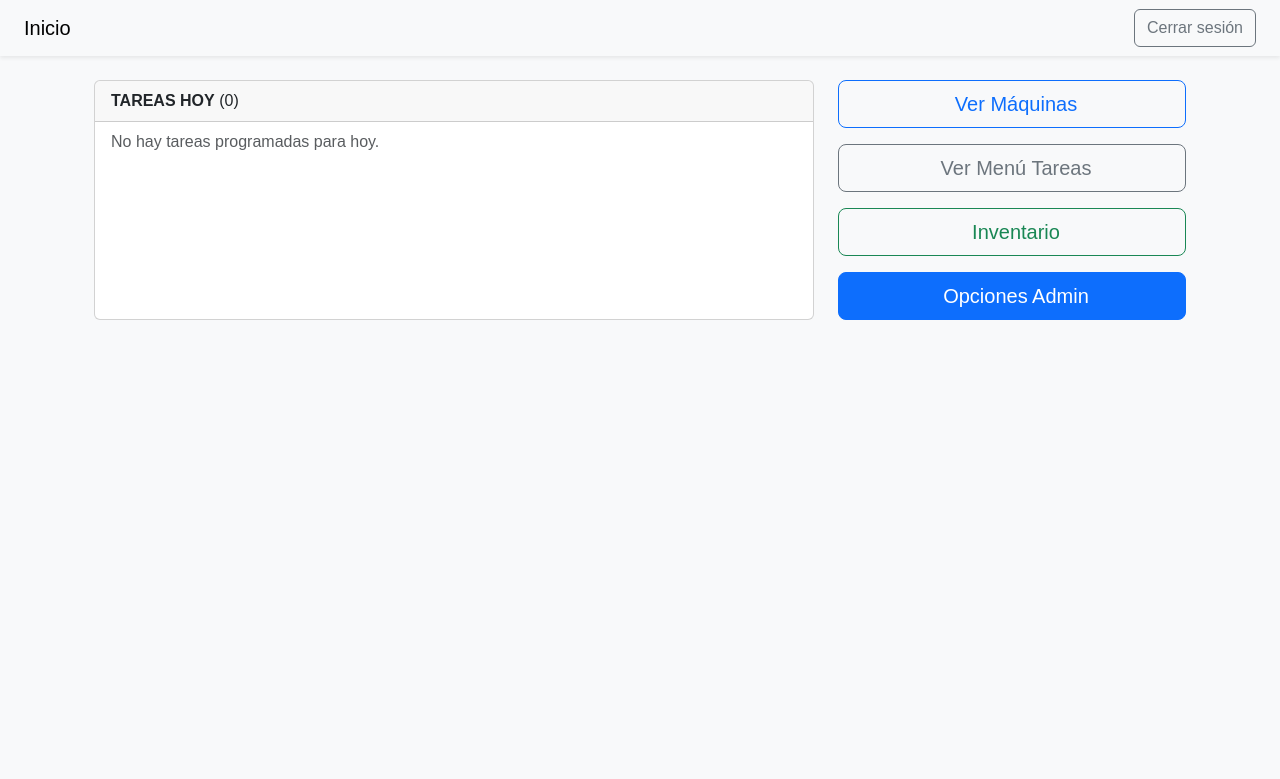
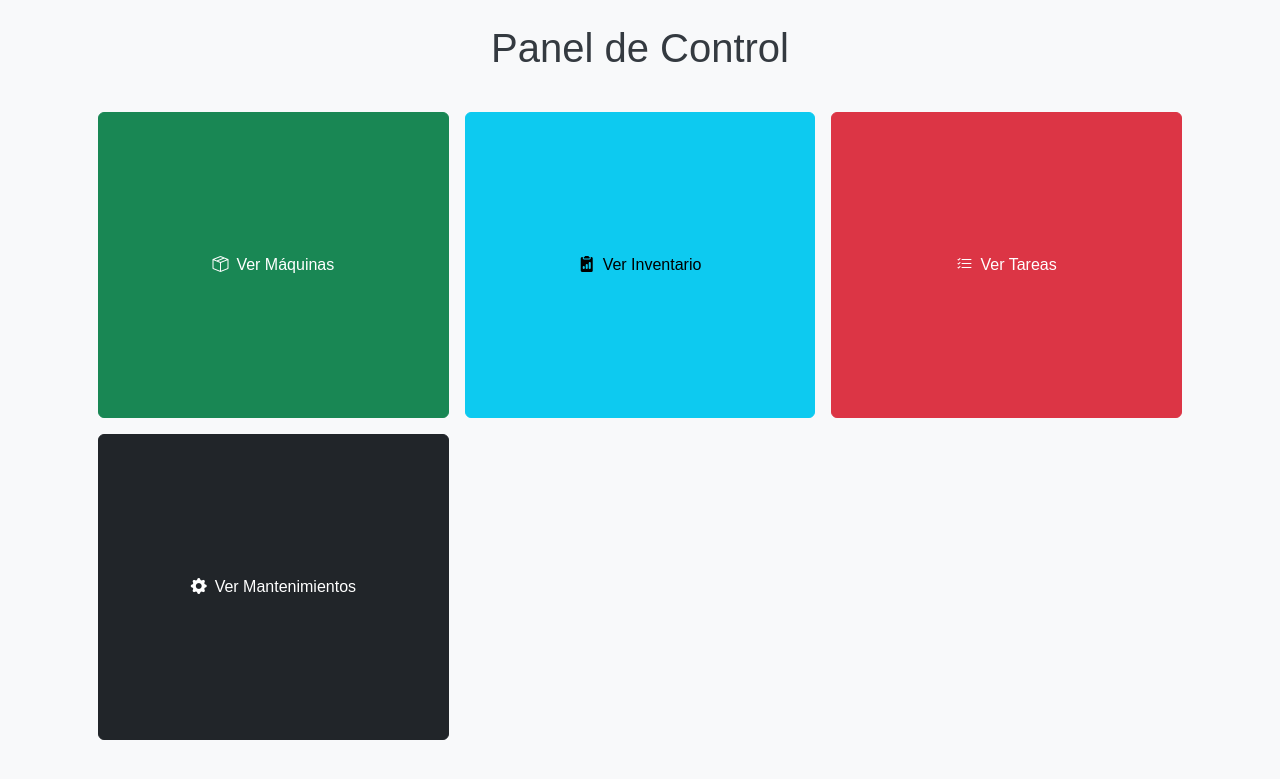
Before and after one commit to frangcisneros/mantenimiento-programado, a Django app: page /panel-control/ in a window 1280 px wide. Shown: the top 779 px of the page. Run offline with Django 5.2, Linux system fonts and the light colour scheme; the visitor is signed in with stand-in values (Sample User, id 1); data that the repository does not hold is empty.

Commit message:
Revert "remake interfaz"
This reverts commit baf7c034d16ddd38b31da56d38bc1959f332da7c.

```diff
--- a/mantenimiento/templates/base.html
+++ b/mantenimiento/templates/base.html
@@ -4,44 +4,24 @@
 
 <head>
     <meta charset="UTF-8">
-    <title>{% block title %}Mi App{% endblock %}</title>
+    <meta name="viewport" content="width=device-width, initial-scale=1.0">
+    <title>{% block title %}Mi Aplicación de Mantenimiento{% endblock %}</title>
+    <!-- Bootstrap desde CDN -->
     <link href="https://cdn.jsdelivr.net/npm/bootstrap@5.3.0/dist/css/bootstrap.min.css" rel="stylesheet">
+    <!-- Bootstrap Icons -->
+    <link href="https://cdn.jsdelivr.net/npm/bootstrap-icons@1.10.5/font/bootstrap-icons.css" rel="stylesheet" />
+    <!-- CSS personalizado -->
     <link rel="stylesheet" href="{% static 'css/styles.css' %}">
 </head>
 
 <body>
-    <!-- HEADER -->
-    <header class="navbar navbar-expand bg-light py-2 px-4 mb-4 shadow-sm">
-        <a class="navbar-brand" href="{% url 'panel-control' %}">
-            <i class="bi bi-house-door"></i> Inicio
-        </a>
-        <div class="ms-auto">
-            <a class="btn btn-outline-secondary" href="{% url 'logout' %}">
-                <i class="bi bi-box-arrow-right"></i> Cerrar sesión
-            </a>
-        </div>
-    </header>
+    <!-- Menú de Navegación -->
+    {% block navbar %}
 
-    <!-- BREADCRUMB OPCIONAL -->
-    <nav aria-label="breadcrumb" class="container px-0 mb-4">
-        {% block breadcrumb %}
-        <!-- Ejemplo:
-    <ol class="breadcrumb">
-      <li class="breadcrumb-item"><a href="{% url 'panel-control' %}">Inicio</a></li>
-      <li class="breadcrumb-item active" aria-current="page">Página Actual</li>
-    </ol>
-    -->
+    {% endblock %}
+    <!-- botones -->
+    <div class="container mt-4">
+        {% block content %}
         {% endblock %}
-    </nav>
-
-    <!-- MAIN CONTENT -->
-    <main class="container px-4">
-        {% block content %}{% endblock %}
-    </main>
-
-    <!-- SCRIPTS -->
-    <script src="https://cdn.jsdelivr.net/npm/bootstrap@5.3.0/dist/js/bootstrap.bundle.min.js"></script>
-    <script src="{% static 'js/scripts.js' %}"></script>
+    </div>
 </body>
-
-</html>
--- a/mantenimiento/templates/panel_control.html
+++ b/mantenimiento/templates/panel_control.html
@@ -1,50 +1,41 @@
 {% extends 'base.html' %}
-{% load static %}
 {% block title %}Panel de Control{% endblock %}
 
 {% block content %}
-<div class="row gx-4 gy-3">
+<h1 class="text-center my-4">Panel de Control</h1>
 
-    <!-- IZQUIERDA: Tareas de hoy -->
-    <div class="col-lg-8">
-        <div class="card h-100">
-            <div class="card-header">
-                <strong>TAREAS HOY</strong> ({{ tareas_hoy|length }})
-            </div>
-            <ul class="list-group list-group-flush overflow-auto" style="max-height: 60vh;">
-                {% for tarea in tareas_hoy %}
-                <li class="list-group-item">
-                    {{ tarea }}
-                    <small class="text-muted d-block">
-                        {{ tarea.fecha_inicio|time:"H:i" }} – {{ tarea.fecha_fin|time:"H:i" }}
-                    </small>
-                </li>
-                {% empty %}
-                <li class="list-group-item text-muted">
-                    No hay tareas programadas para hoy.
-                </li>
-                {% endfor %}
-            </ul>
-        </div>
-    </div>
+<div class="dashboard-grid d-grid gap-3" style="
+      grid-template-columns:
+        repeat(auto-fit, minmax(var(--btn-min-width, 180px), 1fr));
+      grid-auto-rows: minmax(var(--btn-min-height, 100px), auto);
+      height: calc(100vh - 140px);
+      padding: 1rem;
+    ">
+    {% if es_jefe_area %}
+    <a href="{% url 'admin-panel' %}" class="btn btn-light btn-dashboard">
+        <i class="bi bi-person-circle me-2"></i>
+        Opciones de Administrador
+    </a>
+    {% endif %}
 
-    <!-- DERECHA: Botones -->
-    <div class="col-lg-4 d-grid gap-3">
-        <a href="{% url 'ver-maquinas' %}" class="btn btn-outline-primary btn-lg">
-            <i class="bi bi-hdd-stack-fill me-2"></i> Ver Máquinas
-        </a>
-        <a href="{% url 'ver-tareas' %}" class="btn btn-outline-secondary btn-lg">
-            <i class="bi bi-list-check me-2"></i> Ver Menú Tareas
-        </a>
-        <a href="{% url 'ver-inventario' %}" class="btn btn-outline-success btn-lg">
-            <i class="bi bi-box-seam me-2"></i> Inventario
-        </a>
-        {% if request.user.is_staff %}
-        <a href="{% url 'admin:index' %}" class="btn btn-primary btn-lg">
-            <i class="bi bi-gear-fill me-2"></i> Opciones Admin
-        </a>
-        {% endif %}
-    </div>
+    <a href="{% url 'ver-maquinas-1' %}" class="btn btn-success btn-dashboard">
+        <i class="bi bi-box-seam me-2"></i>
+        Ver Máquinas
+    </a>
 
+    <a href="{% url 'ver-inventario' %}" class="btn btn-info btn-dashboard">
+        <i class="bi bi-clipboard2-data-fill me-2"></i>
+        Ver Inventario
+    </a>
+
+    <a href="{% url 'ver-tarea' %}" class="btn btn-danger btn-dashboard">
+        <i class="bi bi-list-check me-2"></i>
+        Ver Tareas
+    </a>
+
+    <a href="{% url 'ver-mantenimiento' %}" class="btn btn-dark btn-dashboard">
+        <i class="bi bi-gear-fill me-2"></i>
+        Ver Mantenimientos
+    </a>
 </div>
 {% endblock %}
--- a/mantenimiento/urls.py
+++ b/mantenimiento/urls.py
@@ -23,7 +23,7 @@ from .views.web import (
     ver_mantenimiento,
     ver_maquina_1,
     ver_maquina_2,
-    ver_tareas,
+    ver_tarea,
     crear_maquina,
     listar_maquinas,
     crear_tipo_mantenimiento,
@@ -34,8 +34,6 @@ from .views.web import (
     registrar_usuario,
     verificar_codigo,
     ver_tarea_detalle,
-    ver_maquinas,
-    ver_planes,
 )
 
 router = DefaultRouter()
@@ -67,7 +65,9 @@ urlpatterns = [
     path("crear-tarea/", crear_tarea, name="crear-tarea"),
     path("ver-inventario/", ver_inventario, name="ver-inventario"),
     path("ver-mantenimiento/", ver_mantenimiento, name="ver-mantenimiento"),
+    path("ver-maquina-1/", listar_maquinas, name="ver-maquinas-1"),
     path("ver-maquina-2/", ver_maquina_2, name="ver-maquinas-2"),
+    path("ver-tarea/", ver_tarea, name="ver-tarea"),
     path(
         "ver-tarea-detalle/<int:id_tarea>/", ver_tarea_detalle, name="ver-tarea-detalle"
     ),
@@ -77,9 +77,4 @@ urlpatterns = [
     path("register/", registrar_usuario, name="register"),
     path("login/", auth_views.LoginView.as_view(), name="login"),
     path("logout/", auth_views.LogoutView.as_view(), name="logout"),
-    # nuevas rutas
-    path("ver-maquinas/", ver_maquinas, name="ver-maquinas"),
-    path("ver-planes/", ver_planes, name="ver-planes"),
-    path("ver-tareas/", ver_tareas, name="ver-tareas"),
-
 ]
--- a/mantenimiento/views/web.py
+++ b/mantenimiento/views/web.py
@@ -1,5 +1,4 @@
 from django.shortcuts import render, redirect
-from django.utils import timezone
 from ..forms import (
     MaquinaForm,
     TareaForm,
@@ -15,26 +14,11 @@ from django.contrib.auth.decorators import login_required, user_passes_test
 from django.contrib.auth.forms import UserCreationForm
 from django.contrib.auth import login
 from django.contrib.auth.models import Group
-from ..models import Maquina, Tarea
+
 
 def es_jefe_area(user):
     return user.groups.filter(name="Jefes de Área").exists()
 
-def ver_maquinas(request):
-    qs = Maquina.objects.select_related('tipo_maquina').all()
-    sel = request.GET.get('selected')
-    sel_obj = Maquina.objects.filter(pk=sel).first() if sel else None
-    return render(request, 'mantenimiento/list_detail.html', {
-        'title': 'Máquinas',
-        'object_list': qs,
-        'selected_obj': sel_obj,
-        'create_url': 'crear_maquina',
-        'edit_url': 'editar_maquina',
-        'delete_url': 'eliminar_maquina',
-    })
-
-def ver_planes(request):
-    pass
 
 @login_required
 def verificar_codigo(request):
@@ -178,10 +162,8 @@ def ver_mantenimiento(request):
 
 @login_required
 def panel_control(request):
-    hoy = timezone.localdate()
-    tareas_hoy = Tarea.objects.filter(fecha_inicio__date=hoy).order_by('fecha_inicio')
     es_jefe_area = request.user.groups.filter(name="Jefes de Área").exists()
-    return render(request, "panel_control.html", {"es_jefe_area": es_jefe_area, "tareas_hoy": tareas_hoy})
+    return render(request, "panel_control.html", {"es_jefe_area": es_jefe_area})
 
 
 @user_passes_test(es_jefe_area)
@@ -212,10 +194,10 @@ def ver_maquina_2(request):
 
 
 @login_required
-def ver_tareas(request):
+def ver_tarea(request):
     tarea_service = TareaService()
     tareas = tarea_service.obtener_tareas()
-    return render(request, "ver_tareas.html", {"tareas": tareas})
+    return render(request, "ver_tarea.html", {"tareas": tareas})
 
 
 @login_required
```
Also changed, not shown: mantenimiento/templates/list_detail.html (deleted, +0 -50 lines), mantenimiento/templates/ver_tarea.html (renamed from mantenimiento/templates/ver_tareas.html).
